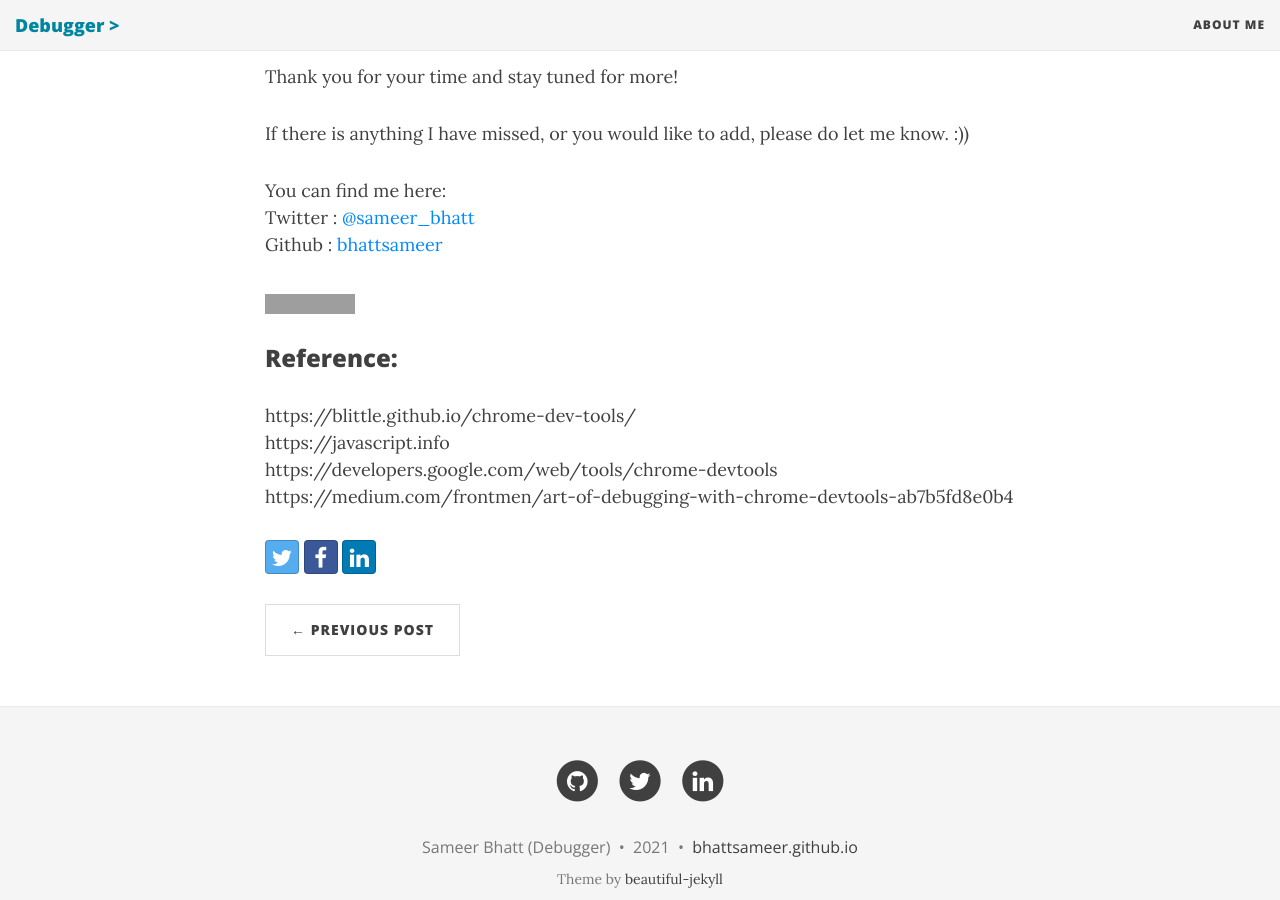
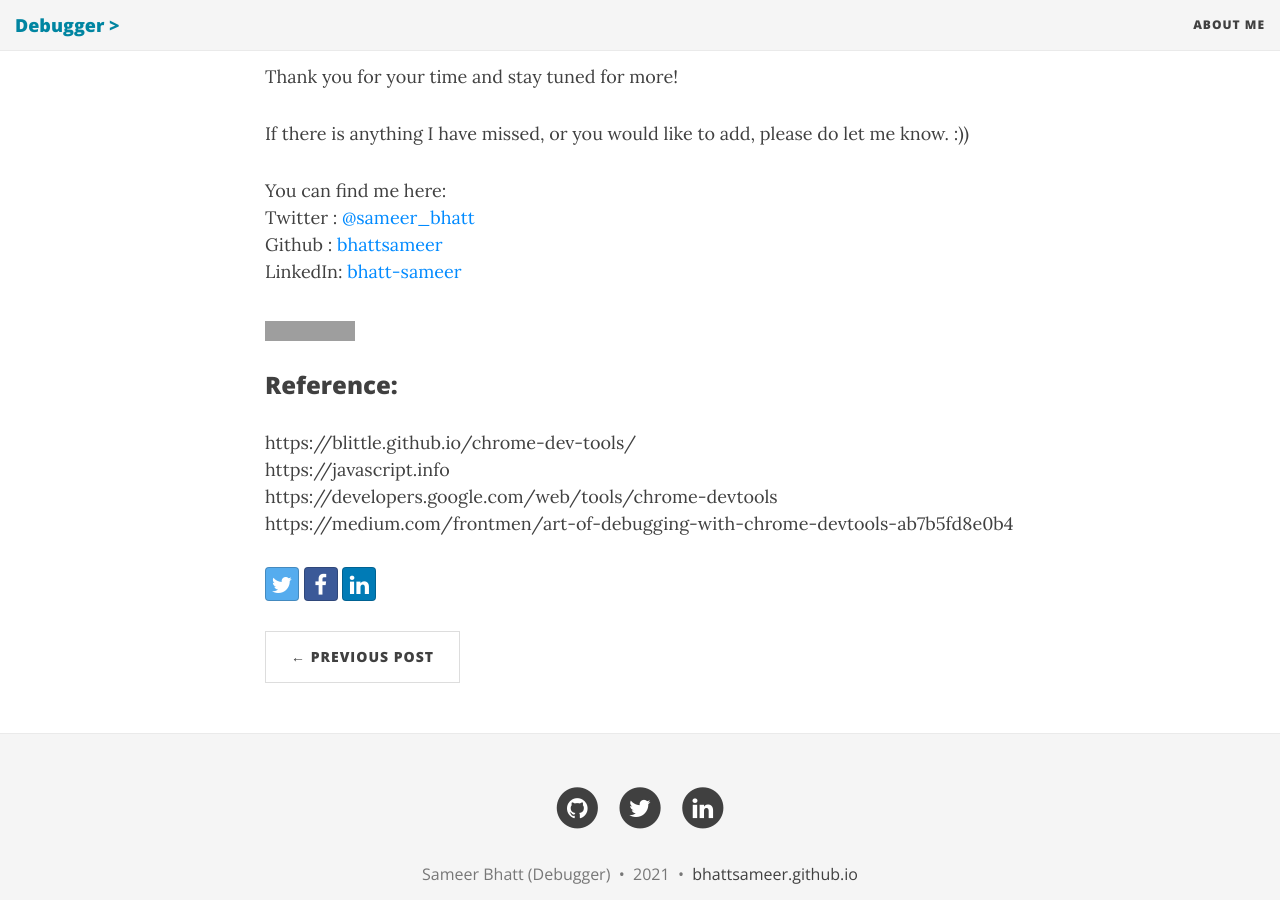
Before and after one commit to bhattsameer/bhattsameer.github.io, a Jekyll site: the page built from _posts/2021/2021-02-14-client-side-encryption-bypass-part-2.markdown, in a window 1280 px wide and 900 px high, scrolled down 12729 px. Built offline with Jekyll 4.4.1, drawn with Linux system fonts in a browser that asks for light colours; nearby versions of some CDN libraries; grey boxes are pictures that could not be loaded.

Commit message:
Update 2021-02-14-client-side-encryption-bypass-part-2.markdown

```diff
--- a/_posts/2021/2021-02-14-client-side-encryption-bypass-part-2.markdown
+++ b/_posts/2021/2021-02-14-client-side-encryption-bypass-part-2.markdown
@@ -198,6 +198,7 @@ If there is anything I have missed, or you would like to add, please do let me k
 You can find me here:
  Twitter : [@sameer_bhatt](https://twitter.com/sameer_bhatt5)
  Github  : [bhattsameer](https://github.com/bhattsameer)
+ LinkedIn: [bhatt-sameer](https://linkedin.com/in/bhatt-sameer)
 
 [![Hits](https://hits.seeyoufarm.com/api/count/incr/badge.svg?url=https%3A%2F%2Fbhattsameer.github.io%2F2021%2F02%2F14%2Fclient-side-encryption-bypass-part-2.html&count_bg=%2379C83D&title_bg=%23555555&icon=&icon_color=%23E7E7E7&title=hits&edge_flat=false)](https://hits.seeyoufarm.com)
 
```
